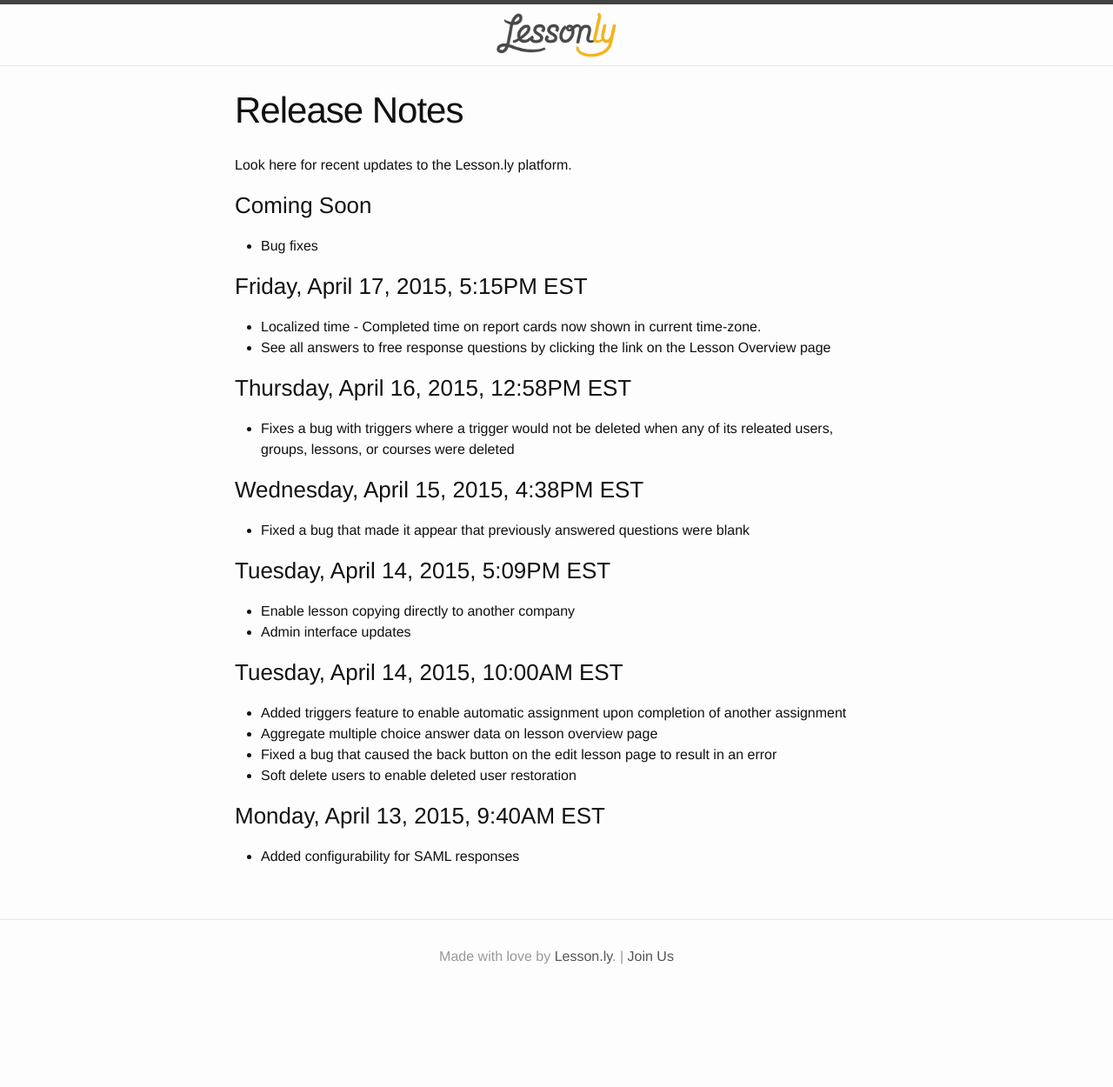
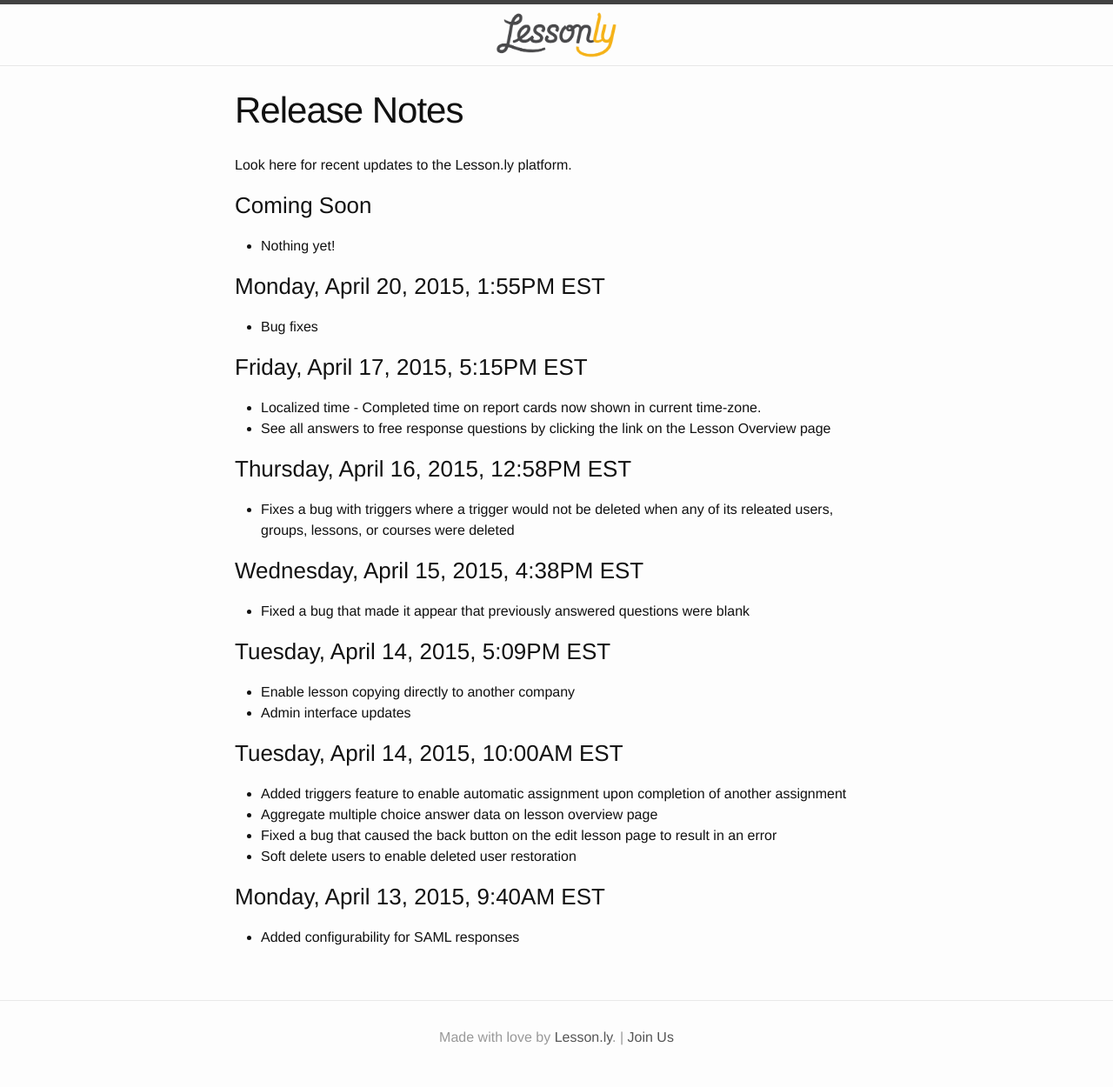
Before and after one commit to isabella232/lessonly.github.io, a Jekyll site: the page built from release-notes.md, in a window 1280 px wide. Shown: the whole page at 87% size. Built offline with Jekyll 4.4.1, drawn with Linux system fonts in a browser that asks for light colours; before the commit the page ends 1157 px from its top, so only the background shows below that.

Commit message:
New release

```diff
--- a/release-notes.md
+++ b/release-notes.md
@@ -7,6 +7,10 @@
 Look here for recent updates to the Lesson.ly platform.
 
 ### Coming Soon
+
+- Nothing yet!
+
+### Monday, April 20, 2015, 1:55PM EST
 
 - Bug fixes
 
```
